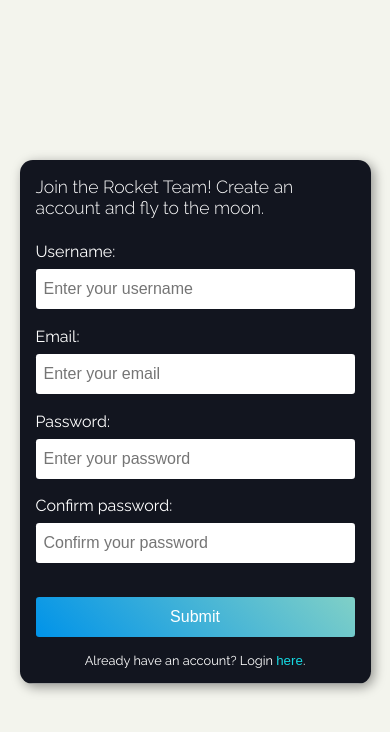
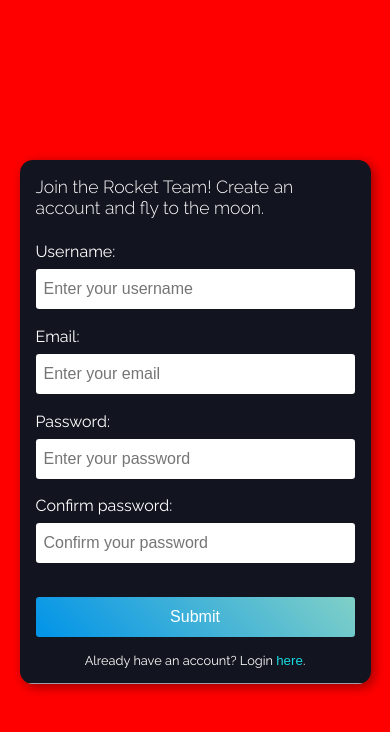
Before and after one commit to vjespinoza/FormValidation, a React (Create React App) app: page / in a window 390 px wide. Shown: the top 732 px of the page. Built offline with nearby package versions, Linux system fonts and the light colour scheme.

Commit message:
responsive optimization-6

```diff
--- a/src/globalStyles.js
+++ b/src/globalStyles.js
@@ -29,7 +29,8 @@ export const AppStyle = styled.div`
     height: 100vh;
     justify-content: center;
     align-items: center;
-    background-color: ${(props) => props.theme.colors.bgLigth};
+    background-color: red;
+    /* background-color: ${(props) => props.theme.colors.bgLigth}; */
 
     @media (max-width: 812px) and (orientation: landscape) {
         height: fit-content;
```
